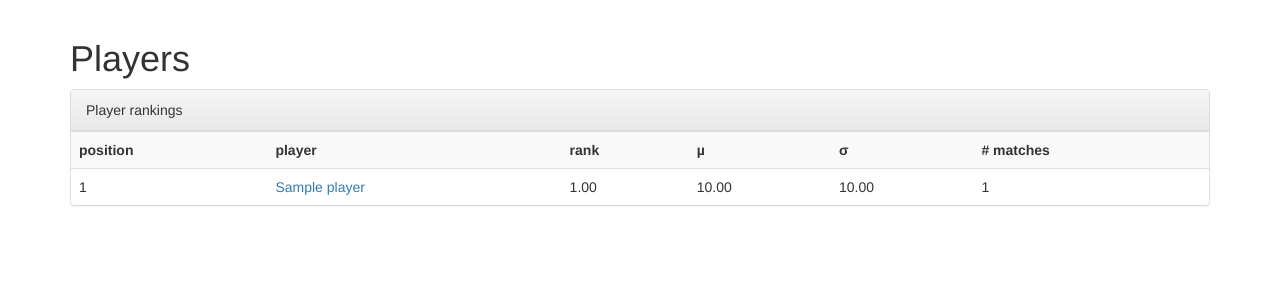
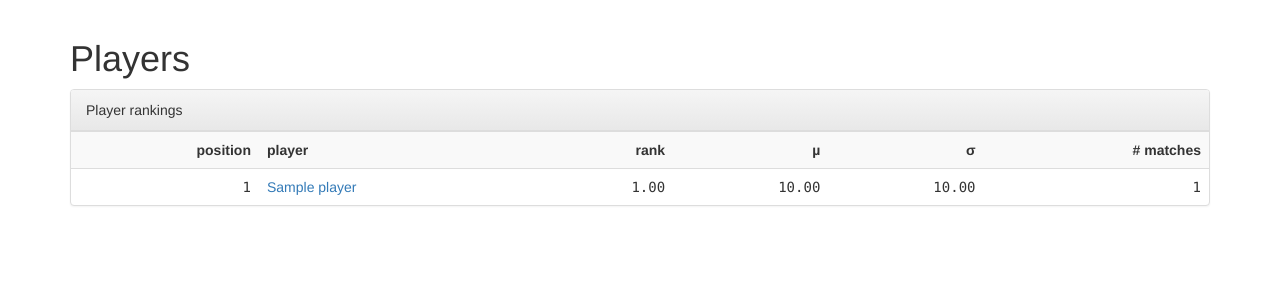
Before and after one commit to caladrel/trueskill_kicker, a Django app: template league/templates/league/player_list.html in a window 1280 px wide. Shown: the part 51-351 px from the top of the page. Run offline with Django 3.2, Linux system fonts and the light colour scheme; the template is opened without the code that fills it: most values are stand-ins (such as "Sample title", 1, 10 or a date in 2020); some libraries are stand-ins or nearby versions.

Commit message:
Align the numbers in the table to the right.

```diff
--- a/league/templates/league/base.html
+++ b/league/templates/league/base.html
@@ -14,6 +14,13 @@ body {
 
 .asteriskField {
     display: none;
+}
+th.num {
+    text-align: right;
+}
+td.num {
+    text-align: right;
+    font-family: Menlo,Monaco,Consolas,"Courier New",Monospace;
 }
     </style>
     {% block header %}{% endblock %}
--- a/league/templates/league/player_list.html
+++ b/league/templates/league/player_list.html
@@ -6,22 +6,22 @@
     <div class="table-responsive">
         <table class="table table-striped">
             <tr>
-                <th>position</th>
+                <th class="num">position</th>
                 <th>player</th>
-                <th>rank</th>
-                <th>µ</th>
-                <th>σ</th>
-                <th># matches</th>
+                <th class="num">rank</th>
+                <th class="num">µ</th>
+                <th class="num">σ</th>
+                <th class="num"># matches</th>
             </tr>
             {% for player in player_list %}
                 <tr>
-                    <td>{{ forloop.counter }}</td>
+                    <td class="num">{{ forloop.counter }}</td>
                     <td><a href="{{ player.get_absolute_url }}">
                             {{ player.name }}</a></td>
-                    <td>{{ player.rank|floatformat:2 }}</td>
-                    <td>{{ player.mu|floatformat:2 }}</td>
-                    <td>{{ player.sigma|floatformat:2 }}</td>
-                    <td>{{ player.playerhistory_set.count }}</td>
+                    <td class="num">{{ player.rank|floatformat:2 }}</td>
+                    <td class="num">{{ player.mu|floatformat:2 }}</td>
+                    <td class="num">{{ player.sigma|floatformat:2 }}</td>
+                    <td class="num">{{ player.playerhistory_set.count }}</td>
                 </tr>
             {% endfor %}
         </table>
```
